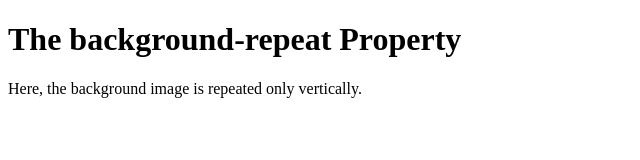
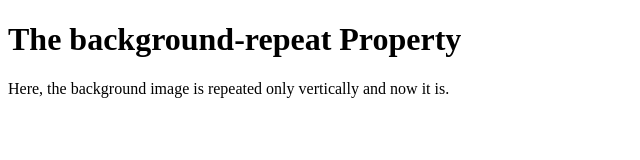
Before and after one commit to Priyankat124/Learn-Javascript, a plain HTML site: page Index2.html in a window 1280 px wide. Shown: the full height of the page, 0-640 px from the left. Drawn offline with Linux system fonts and the light colour scheme.

Commit message:
index file modified

```diff
--- a/Index2.html
+++ b/Index2.html
@@ -18,7 +18,7 @@
 </head>
 <body>
     <h1>The background-repeat Property</h1>
-    <p>Here, the background image is repeated only vertically.</p>
+    <p>Here, the background image is repeated only vertically and now it is.</p>
 
 </body>
 </html>
```
